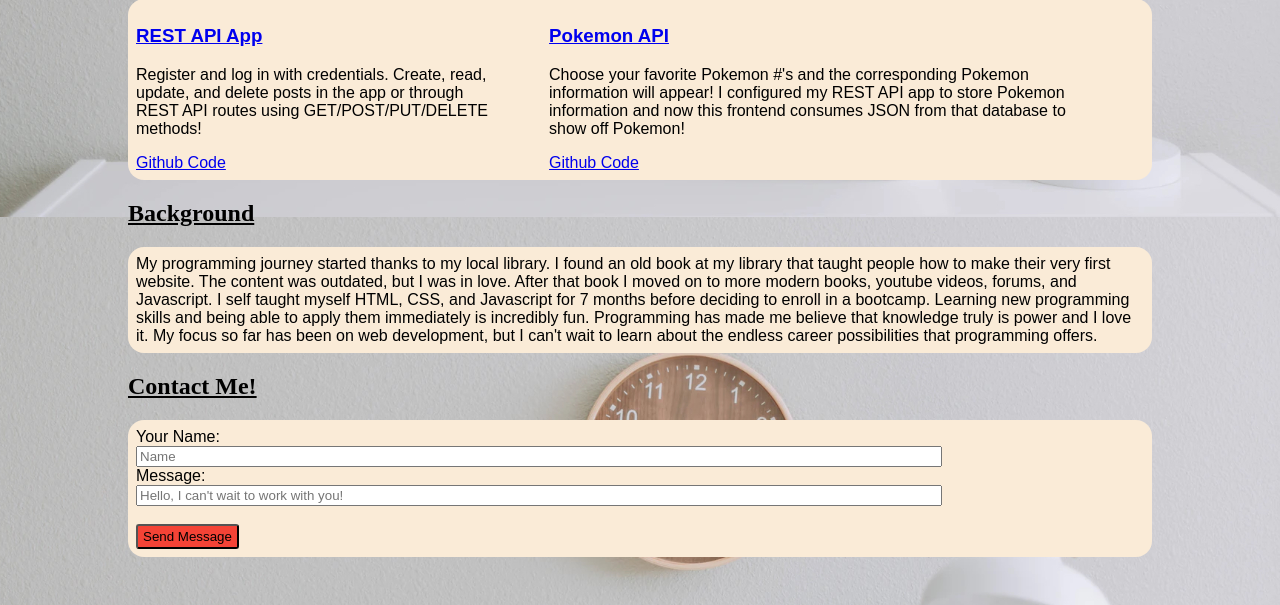
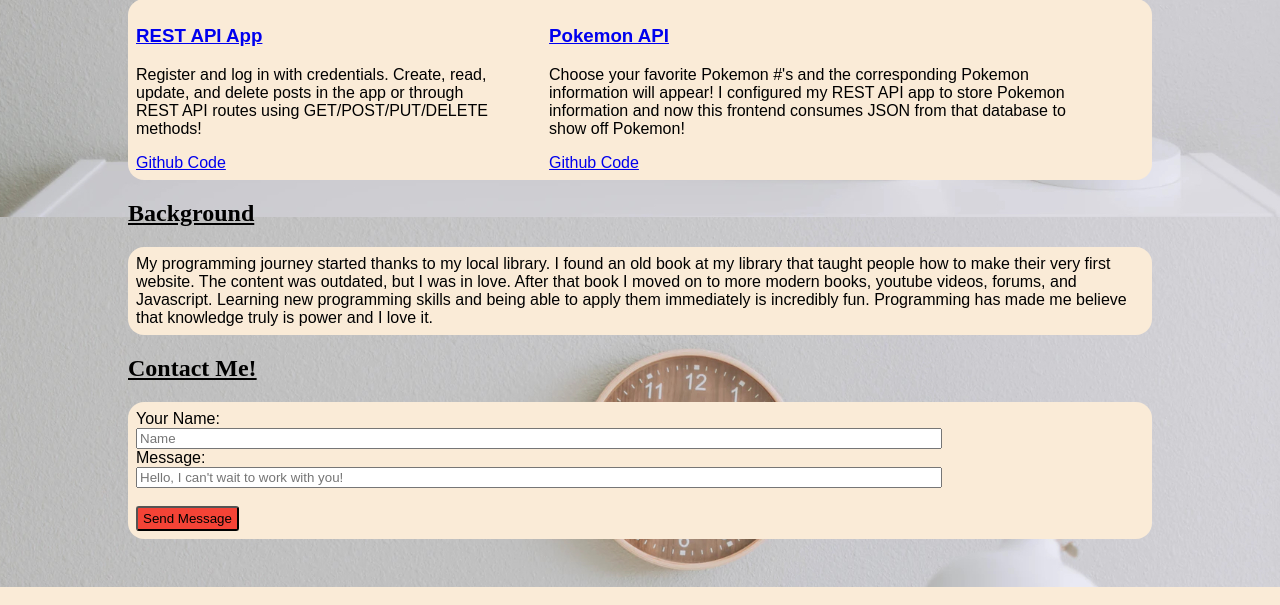
Before and after one commit to Lifestream308/flask-my-portfolio, a Flask app: page / in a window 1280 px wide. Shown: the part 583-1188 px from the top of the page. Run offline with Flask 2, Linux system fonts and the light colour scheme.

Commit message:
Update index.html

```diff
--- a/portfolio/templates/index.html
+++ b/portfolio/templates/index.html
@@ -52,7 +52,7 @@
     </div>
 
     <h2 class="h2Emphasis">Background</h2>
-    <p class="bgEmphasis">My programming journey started thanks to my local library. I found an old book at my library that taught people how to make their very first website. The content was outdated, but I was in love. After that book I moved on to more modern books, youtube videos, forums, and Javascript. I self taught myself HTML, CSS, and Javascript for 7 months before deciding to enroll in a bootcamp. Learning new programming skills and being able to apply them immediately is incredibly fun. Programming has made me believe that knowledge truly is power and I love it. My focus so far has been on web development, but I can't wait to learn about the endless career possibilities that programming offers.</p>
+    <p class="bgEmphasis">My programming journey started thanks to my local library. I found an old book at my library that taught people how to make their very first website. The content was outdated, but I was in love. After that book I moved on to more modern books, youtube videos, forums, and Javascript. Learning new programming skills and being able to apply them immediately is incredibly fun. Programming has made me believe that knowledge truly is power and I love it.</p>
 
     <!-- <h2 class="h2Emphasis">Study Tools</h2>
     <div class="tools">
```
